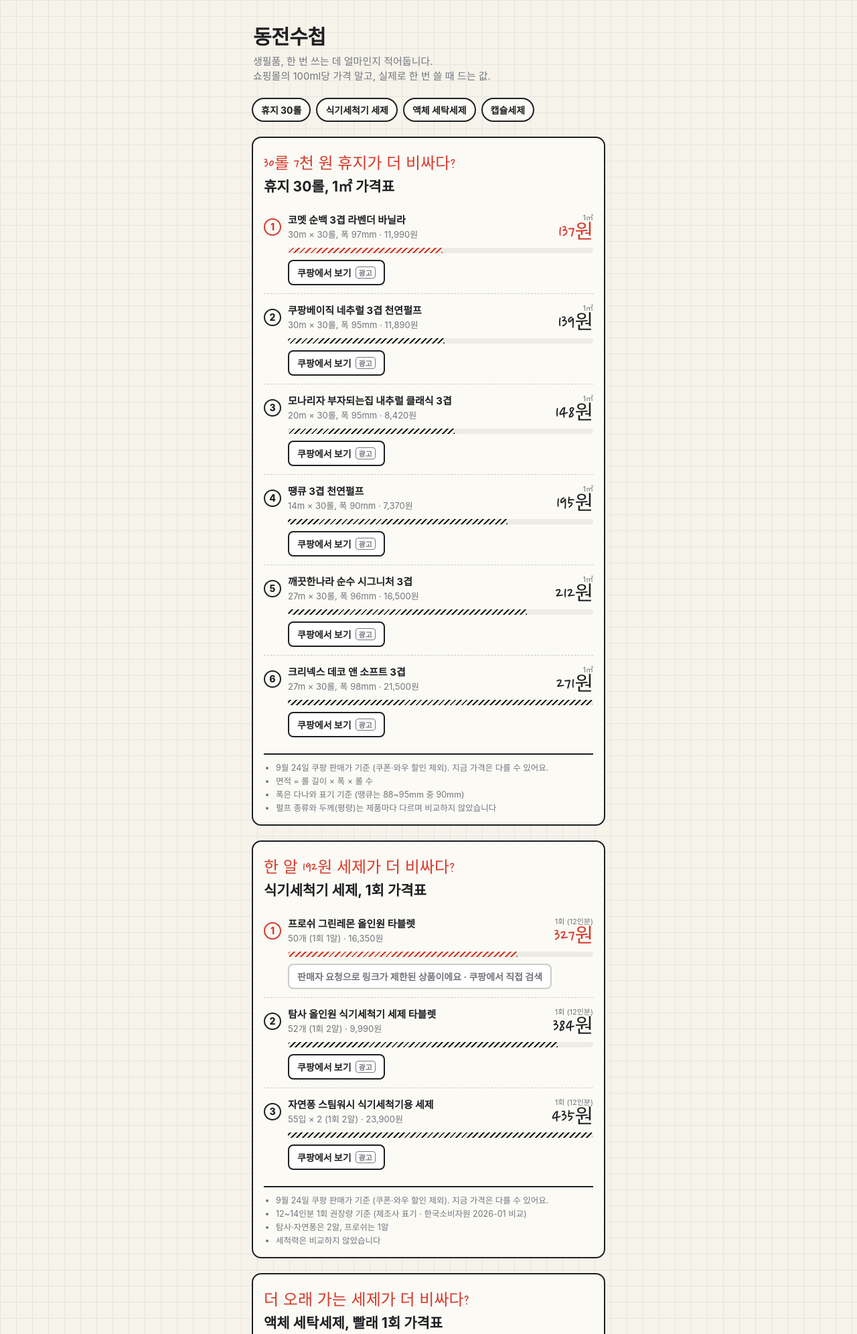
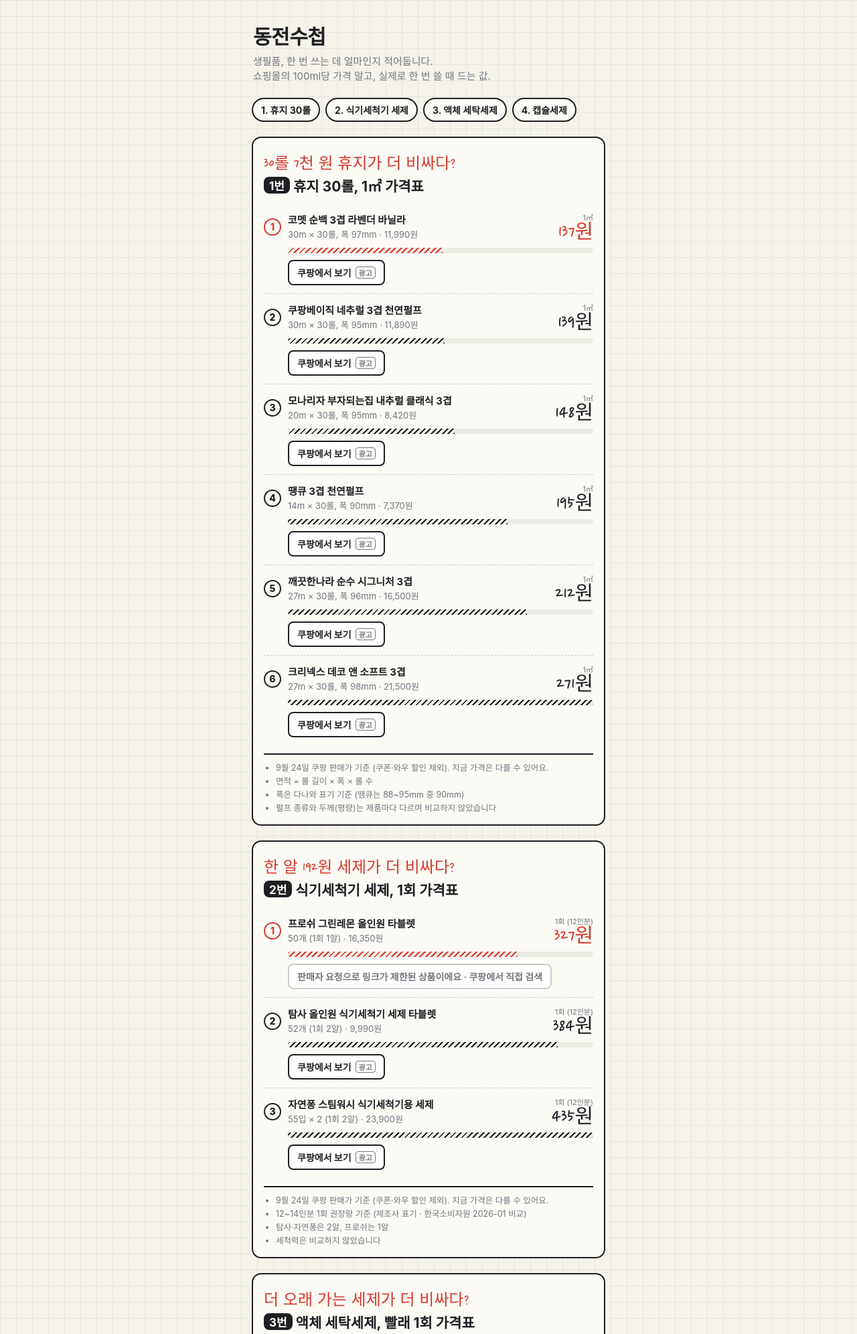
Before and after one commit to carter51200/dongjeonnote, a plain HTML site: page index.html in a window 1280 px wide. Shown: the part 72-2064 px from the top of the page at 67% size. Drawn offline with Linux system fonts and the light colour scheme; a web font is replaced by a local one.

Commit message:
짧은 주소 /1~/4, 편 번호 표시

```diff
--- a/index.html
+++ b/index.html
@@ -24,6 +24,7 @@
   section { background:var(--card); border:2px solid var(--ink); border-radius:14px; padding:18px 16px 14px; margin-top:22px; scroll-margin-top:12px; }
   .hook { font-family:'Nanum Pen Script', cursive; font-size:24px; color:var(--red); margin:0; }
   h2 { font-size:21px; margin:2px 0 12px; }
+  h2 .no { display:inline-block; background:#1E1F22; color:#fff; border-radius:8px; padding:0 8px; font-size:17px; vertical-align:2px; }
   ol { list-style:none; margin:0; padding:0; }
   .row { border-top:1.5px dashed #C9CCCB; padding:12px 0; }
   .row:first-child { border-top:0; }
@@ -54,11 +55,11 @@
     <h1>동전수첩</h1>
     <p>생필품, 한 번 쓰는 데 얼마인지 적어둡니다.<br>쇼핑몰의 100ml당 가격 말고, 실제로 한 번 쓸 때 드는 값.</p>
   </header>
-  <nav><a href="#tissue">휴지 30롤</a><a href="#dishwasher">식기세척기 세제</a><a href="#detergent">액체 세탁세제</a><a href="#capsule">캡슐세제</a></nav>
+  <nav><a href="#tissue">1. 휴지 30롤</a><a href="#dishwasher">2. 식기세척기 세제</a><a href="#detergent">3. 액체 세탁세제</a><a href="#capsule">4. 캡슐세제</a></nav>
 
   <section id="tissue">
     <p class="hook">30롤 7천 원 휴지가 더 비싸다?</p>
-    <h2>휴지 30롤, 1㎡ 가격표</h2>
+    <h2><span class="no">1번</span> 휴지 30롤, 1㎡ 가격표</h2>
     <ol>
       <li class="row best">
         <div class="head">
@@ -125,7 +126,7 @@
 
   <section id="dishwasher">
     <p class="hook">한 알 192원 세제가 더 비싸다?</p>
-    <h2>식기세척기 세제, 1회 가격표</h2>
+    <h2><span class="no">2번</span> 식기세척기 세제, 1회 가격표</h2>
     <ol>
       <li class="row best">
         <div class="head">
@@ -165,7 +166,7 @@
 
   <section id="detergent">
     <p class="hook">더 오래 가는 세제가 더 비싸다?</p>
-    <h2>액체 세탁세제, 빨래 1회 가격표</h2>
+    <h2><span class="no">3번</span> 액체 세탁세제, 빨래 1회 가격표</h2>
     <ol>
       <li class="row best">
         <div class="head">
@@ -223,7 +224,7 @@
 
   <section id="capsule">
     <p class="hook">한 알 318원 캡슐이 더 비싸다?</p>
-    <h2>캡슐세제, 빨래 1회 가격표 (세탁물 5kg)</h2>
+    <h2><span class="no">4번</span> 캡슐세제, 빨래 1회 가격표 (세탁물 5kg)</h2>
     <ol>
       <li class="row best">
         <div class="head">
```
Also changed, not shown: 1/index.html (added, +5 -0 lines), 2/index.html (added, +5 -0 lines), 3/index.html (added, +5 -0 lines), 4/index.html (added, +5 -0 lines).
